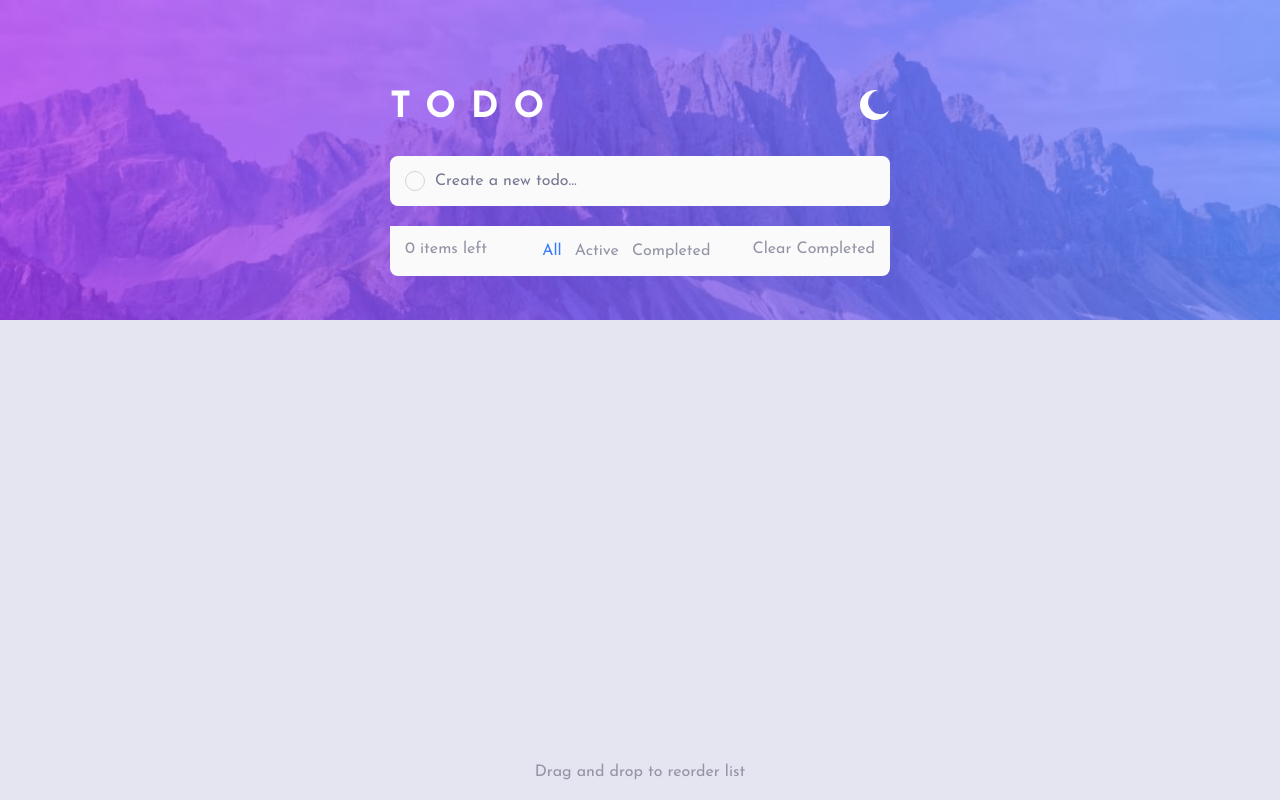
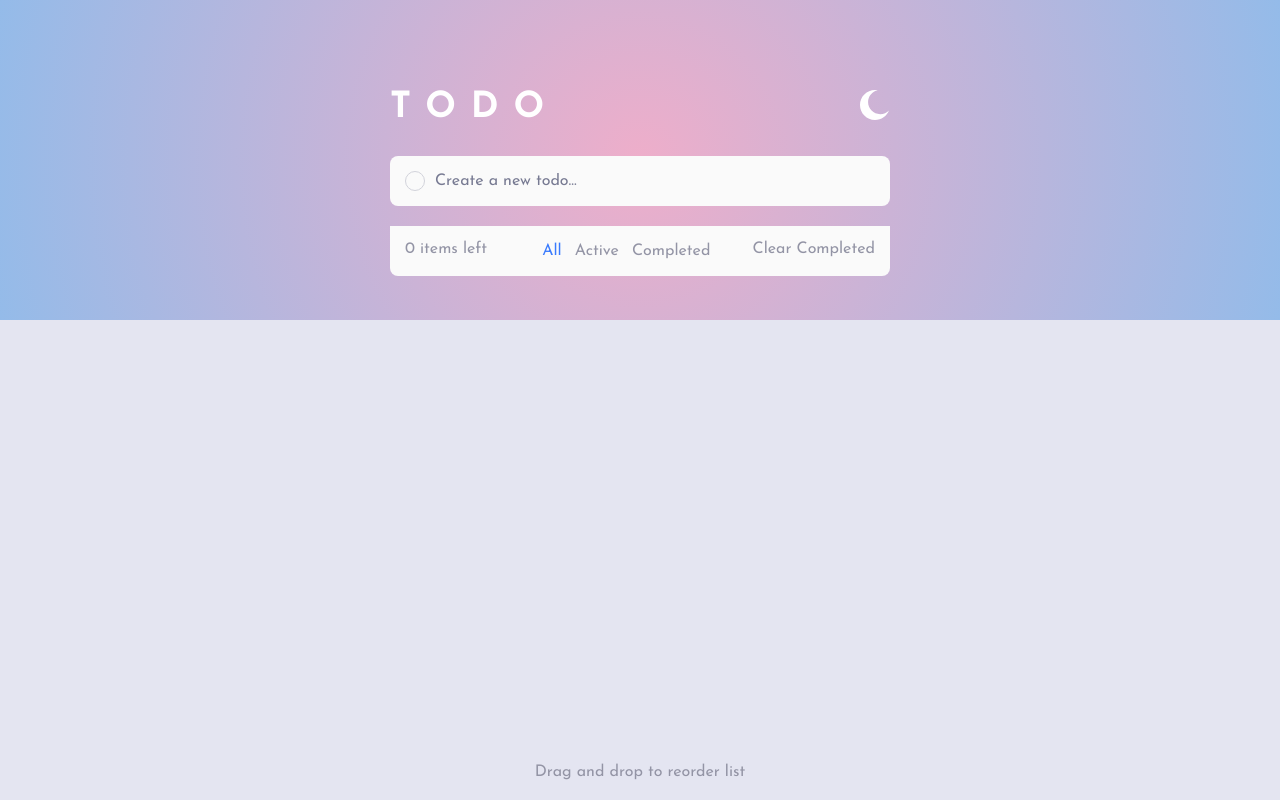
Before and after one commit to cdh0118/Todo, a plain HTML site: page index.html in a window 1280 px wide. Both pictures are taken after a click on the picture 875 px from the left and 105 px from the top of the page. Drawn offline with nearby package versions, Linux system fonts and the light colour scheme.

Commit message:
second commit

```diff
--- a/style.css
+++ b/style.css
@@ -13,7 +13,7 @@
   }
 
   .background {
-    background: url("images/bg-desktop-dark.jpg") no-repeat;
+    background: radial-gradient(circle, rgba(2,0,36,1) 0%, rgba(9,9,121,1) 35%, rgba(0,212,255,1) 100%);
     background-size: cover;
     width: 100vw;
     height: 40vh;
@@ -166,7 +166,7 @@
     background-color: hsl(236, 33%, 92%);
   }
   body.light .background{
-    background: url("images/bg-desktop-light.jpg") no-repeat;
+    background: radial-gradient(circle, rgba(238,174,202,1) 0%, rgba(148,187,233,1) 100%);
     background-size: cover;
     width: 100vw;
     height: 40vh;
```
